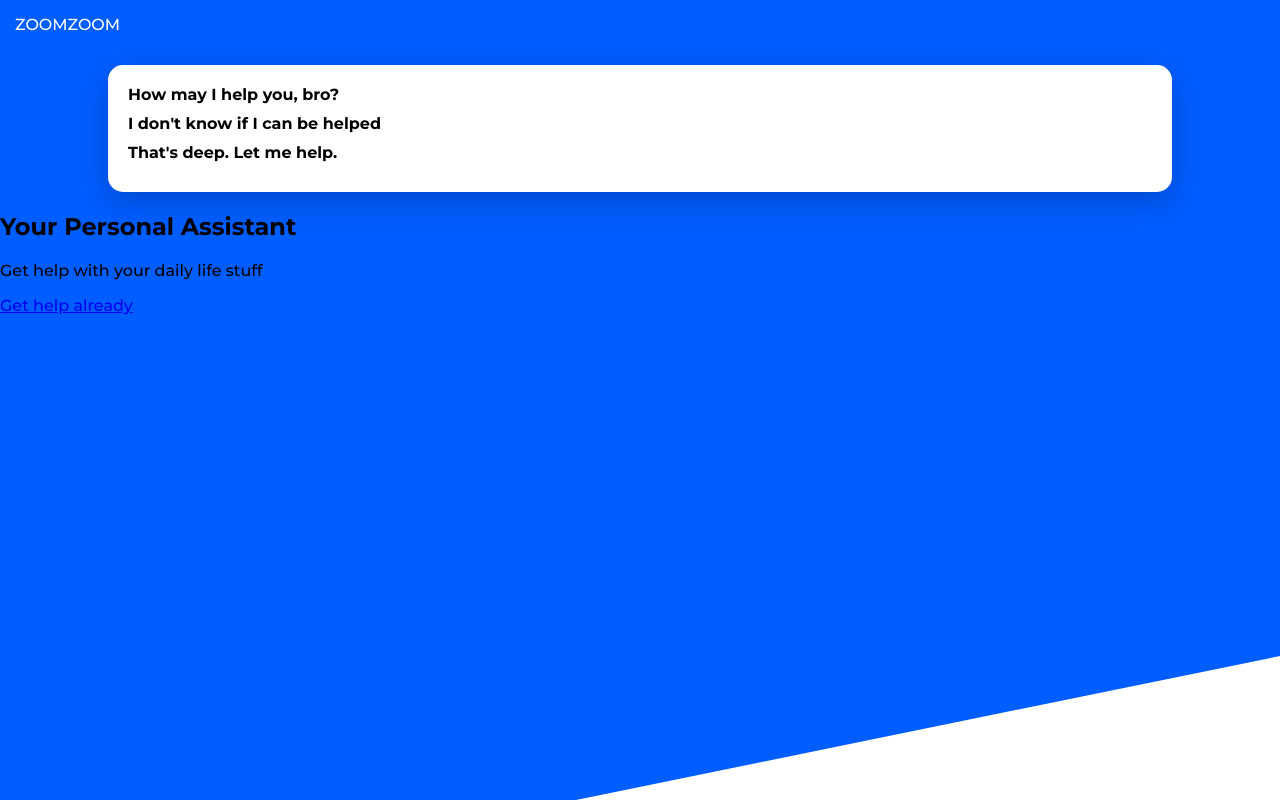
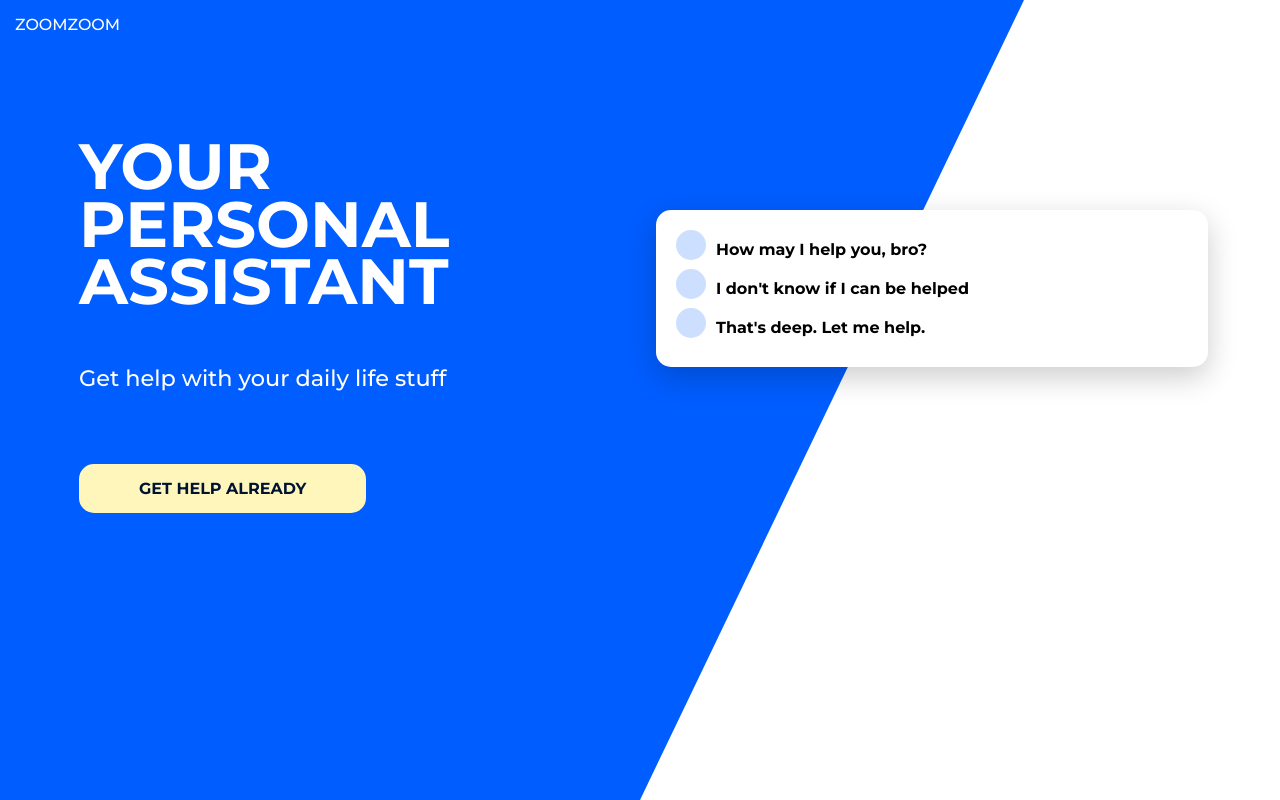
Before and after one commit to michellenpm3108/sassy, a plain HTML site: page index.html in a window 1280 px wide. Drawn offline with Linux system fonts and the light colour scheme.

Commit message:
responsive on desktop screen

```diff
--- a/css/main.scss
+++ b/css/main.scss
@@ -2,15 +2,25 @@
 
 $colors: (
     primary: #005dff,
-    accent: #fff6bb
+    accent: #fff6bb,
+    primary-light: lighten(#005dff, 40%),
+    primary-dark: darken(#005dff, 40%)
 );
+$desktop: 840px;
+$padding: 15px;
+$border: 15px;
+
 
 @function color($color-name) {
     @return map-get($colors, $color-name )
+};
+
+@mixin desktop{
+    @media (min-width: #{$desktop}) {
+        @content;
+    }
 }
 
-$padding: 15px;
-$border: 15px;
 
 body, html {
     height: 100%;
@@ -26,6 +36,10 @@ body {
         height: 100%;
         position: absolute;
         z-index: -1;
+
+        @include desktop {
+            clip-path: polygon(0 0, 80% 0%, 50% 100%, 0% 100%);
+        }
     }
 
     header a {
@@ -38,6 +52,13 @@ body {
 }
 
 main {
+    @include desktop {
+        display: grid;
+        grid-template-columns: 50% auto;
+        grid-template-areas:
+        " primary card ";
+    }
+
     section#card{
         background: white;
         padding: 20px;
@@ -45,6 +66,13 @@ main {
         border-radius: $border;
         box-shadow: 0 10px 30px rgba(0,0,0,.2);
         width: 80%;
+
+        @include desktop {
+            grid-area: card;
+            height: fit-content;
+            align-self: center;
+            margin: 1em;
+        }
 
         ul {
             list-style-type: none;
@@ -55,8 +83,63 @@ main {
                 margin-bottom: 10px;
 
                 span {
+                    position: absolute;
+                    width: 30px;
+                    height: 30px;
+                    background-color: color(primary-light);
+                    border-radius: 50%;
+                    margin-right: 10px;
+                }
+
+                strong {
+                    display: inline-block;
+                    margin-left: 40px;
+                    margin-top: 10px;
                 }
             }
         }
     }
+
+    section#primary {
+        color: white;
+        padding: $padding;
+        text-align: center;
+
+        @include desktop {
+            grid-area: primary;
+            text-align: left;
+            margin: 4em 0 0 4em;
+        }
+
+        h1{
+            font-size: 3em;
+            margin-top: 10px;
+            text-transform: uppercase;
+
+            @include desktop {
+                width: 30%;
+                font-size: 4em;
+                line-height: .9em;
+            }
+        }
+        p{
+            font-size: 1.4em;
+        }
+        a{
+            color: color(primary-dark);
+            text-decoration: none;
+            text-transform: uppercase;
+            font-weight: bold;
+            background-color: color(accent);
+            display: block;
+            margin: 50px auto 0;
+            padding: $padding;
+            border-radius: $border;
+
+            @include desktop {
+                display: inline-block;
+                padding: $padding $padding*4;
+            }
+        }
+    }
 }
```
Also changed, not shown: css/main.css, 1 other file.
